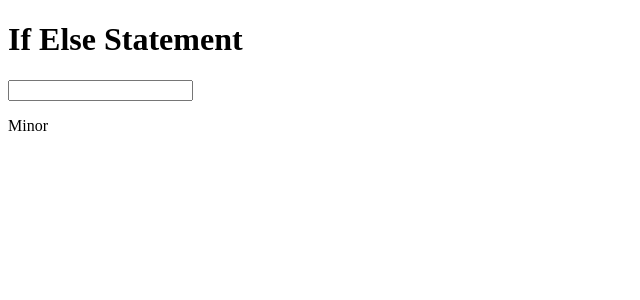
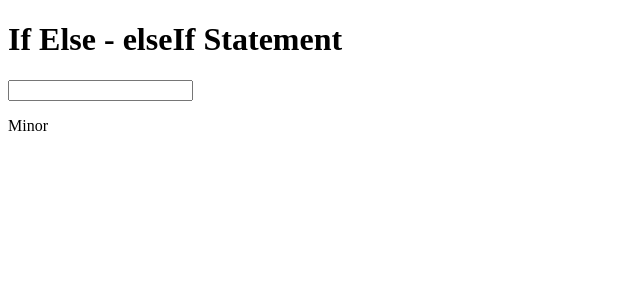
Before and after one commit to syedincharge/angular-tutorial, an Angular app: page / in a window 1280 px wide. Shown: the top 300 px of the page, without its empty margins (0-640 px from the left). Built offline with nearby package versions, Linux system fonts and the light colour scheme.

Commit message:
Update app.html

```diff
--- a/src/app/app.html
+++ b/src/app/app.html
@@ -1,4 +1,4 @@
-<h1>If Else Statement</h1>
+<h1>If Else - elseIf Statement</h1>
 
  <!-- @if (isLoggedIn) {
     <h1> Welcome, Hi Syed</h1>
```
